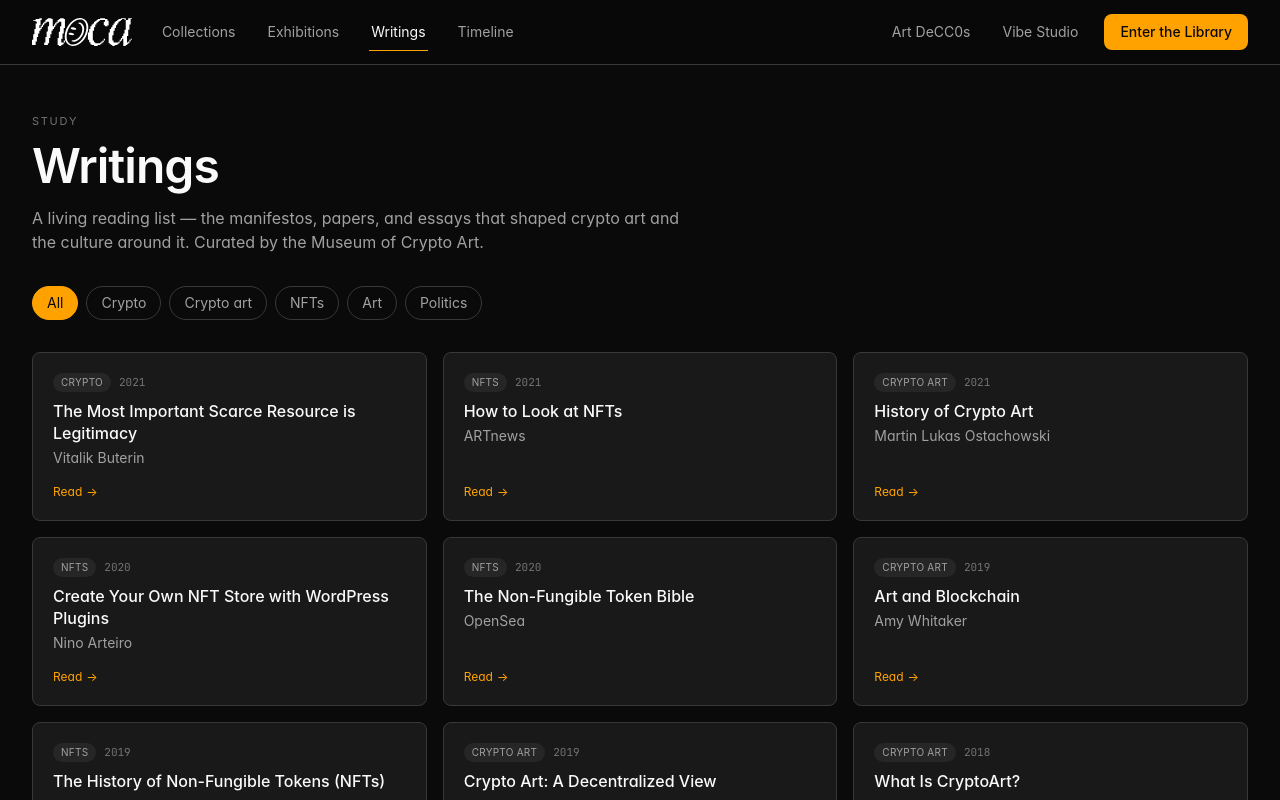
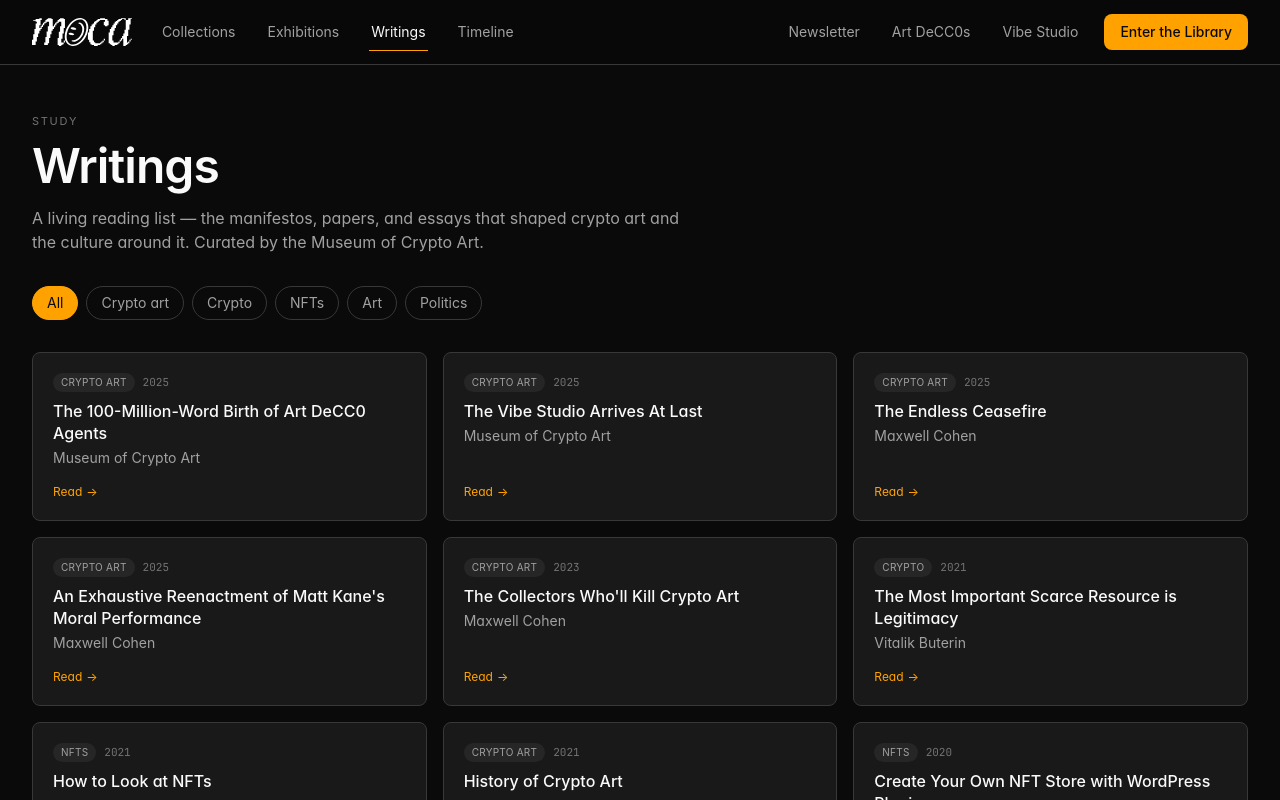
Before and after one commit to mocaOS/museum, a Next.js app in the folder apps/museum/: page /writings in a window 1280 px wide. Shown: the top 800 px of the page. Built offline with nearby package versions, Linux system fonts and the light colour scheme; a web font is replaced by a local one.

Commit message:
update newsletter + writing

```diff
--- a/apps/museum/src/components/site/SiteHeader.tsx
+++ b/apps/museum/src/components/site/SiteHeader.tsx
@@ -9,6 +9,7 @@
   { href: "/exhibitions", label: "Exhibitions" },
   { href: "/writings", label: "Writings" },
   { href: "/timeline", label: "Timeline" },
+  { href: "https://museumofcrypto.substack.com/", label: "Newsletter", external: true },
   { href: "https://codex.decc0s.com/", label: "Art DeCC0s", external: true },
   { href: "https://vibe.museumofcryptoart.com/", label: "Vibe Studio", external: true },
 ];
--- a/apps/museum/src/content/writings.json
+++ b/apps/museum/src/content/writings.json
@@ -1,6 +1,11 @@
 {
   "intro": "A living reading list — the manifestos, papers, and essays that shaped crypto art and the culture around it. Curated by the Museum of Crypto Art.",
   "items": [
+    { "title": "The 100-Million-Word Birth of Art DeCC0 Agents", "author": "Museum of Crypto Art", "date": "2025-11-10", "url": "https://museumofcryptoart.medium.com/the-100-million-word-birth-of-art-decc0-agents-68990d66093c", "category": "cryptoart" },
+    { "title": "The Vibe Studio Arrives At Last", "author": "Museum of Crypto Art", "date": "2025-11-05", "url": "https://museumofcryptoart.medium.com/the-vibe-studio-arrives-at-last-8e3d8c50289f", "category": "cryptoart" },
+    { "title": "The Endless Ceasefire", "author": "Maxwell Cohen", "date": "2025-10-19", "url": "https://museumofcryptoart.medium.com/the-endless-ceasefire-3789f9a18ffb", "category": "cryptoart" },
+    { "title": "An Exhaustive Reenactment of Matt Kane's Moral Performance", "author": "Maxwell Cohen", "date": "2025-05-11", "url": "https://museumofcryptoart.medium.com/an-exhaustive-reenactment-of-matt-kanes-moral-performance-bcbc87b8e961", "category": "cryptoart" },
+    { "title": "The Collectors Who'll Kill Crypto Art", "author": "Maxwell Cohen", "date": "2023-09-07", "url": "https://museumofcryptoart.medium.com/the-collectors-wholl-kill-crypto-art-1f1f77fc39dc", "category": "cryptoart" },
     { "title": "Bitcoin: A Peer-to-Peer Electronic Cash System", "author": "Satoshi Nakamoto", "date": "2008-10-31", "url": "https://bitcoin.org/bitcoin.pdf", "category": "crypto" },
     { "title": "A Cypherpunk's Manifesto", "author": "Eric Hughes", "date": "1993-03-09", "url": "https://www.activism.net/cypherpunk/manifesto.html", "category": "crypto" },
     { "title": "The Crypto Anarchist Manifesto", "author": "Timothy C. May", "date": "1992-01-01", "url": "https://groups.csail.mit.edu/mac/classes/6.805/articles/crypto/cypherpunks/may-crypto-manifesto.html", "category": "crypto" },
```
